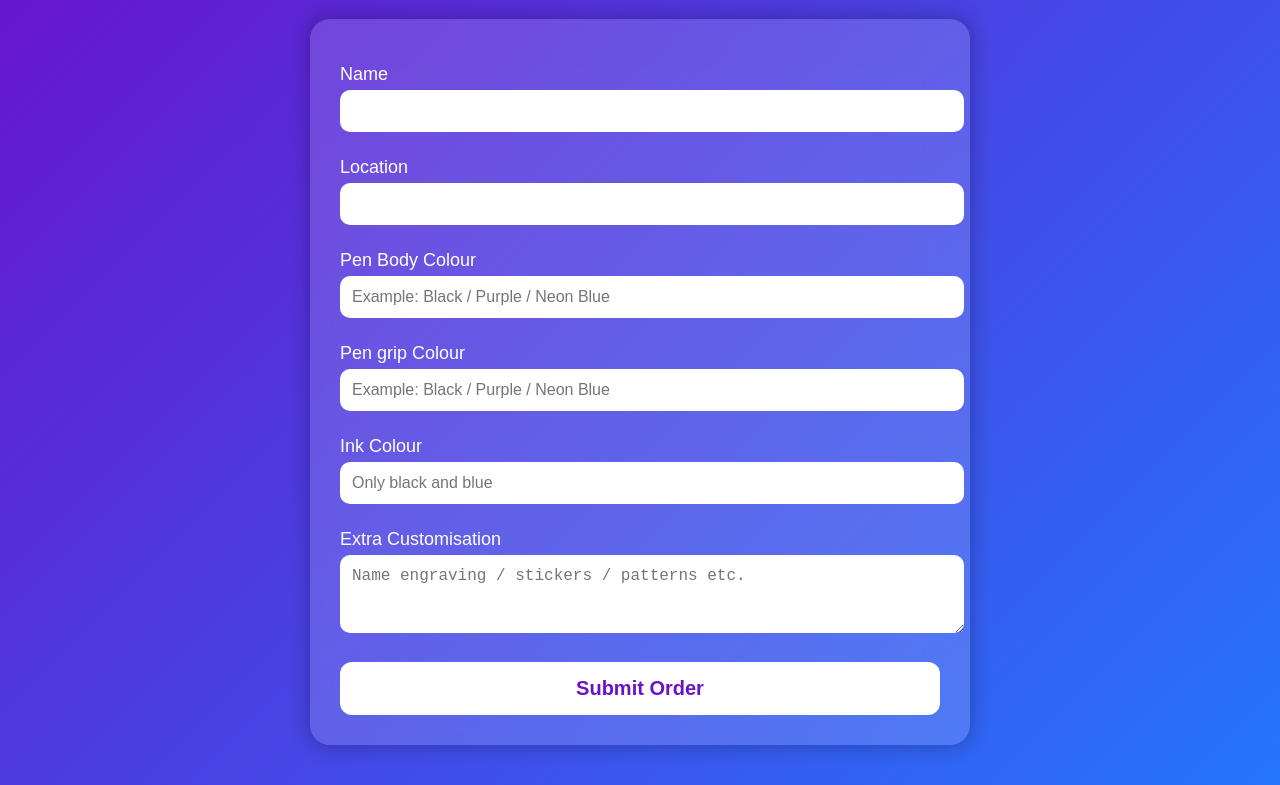
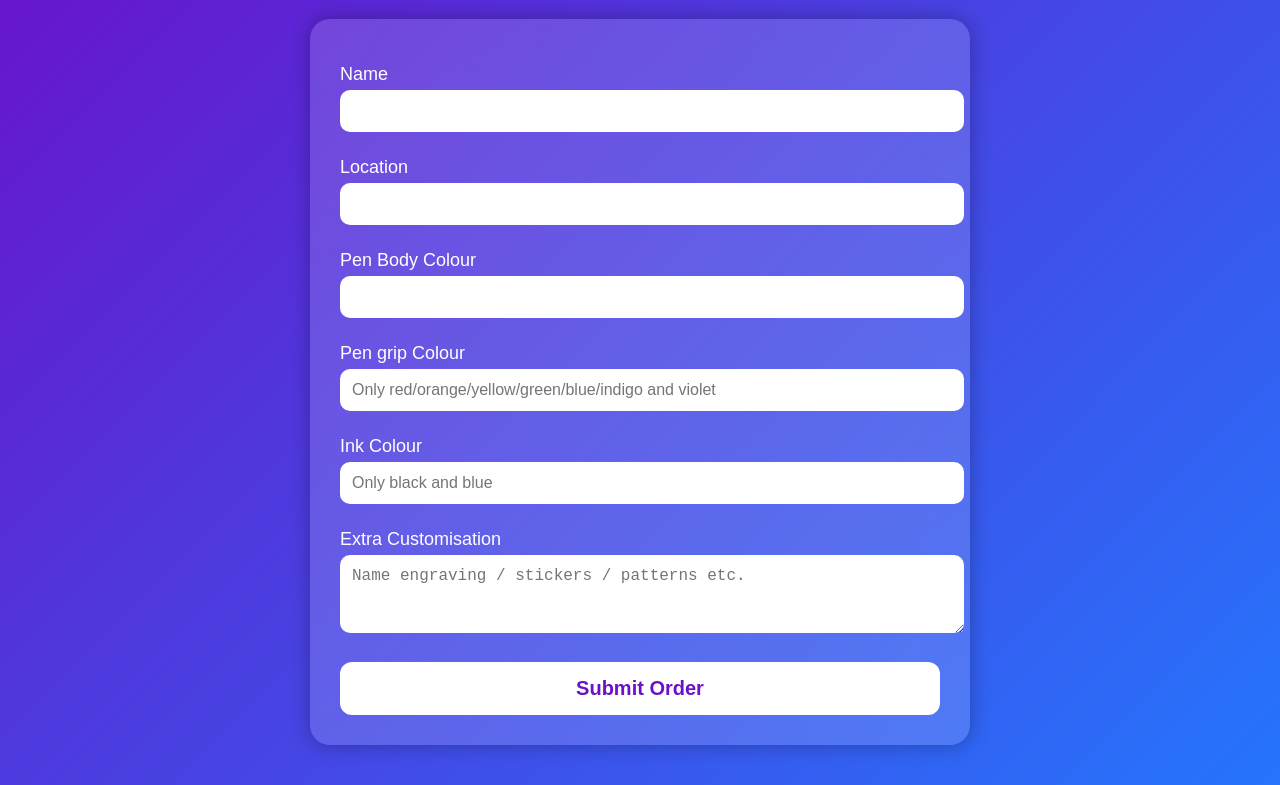
Before and after one commit to nebula-pens/nebulapens, a plain HTML site: page index.html in a window 1280 px wide. Shown: the part 104-889 px from the top of the page. Drawn offline with Linux system fonts and the light colour scheme.

Commit message:
Update index.html

```diff
--- a/index.html
+++ b/index.html
@@ -82,10 +82,10 @@
     <input type="text" name="grade" required>
 
     <label>Pen Body Colour</label>
-    <input type="text" name="bodyColour" placeholder="Example: Black / Purple / Neon Blue" required>
+    <input type="text" name="bodyColour"Only red/orange/yellow/green/blue/indigo/violet/Siver and gold" required>
 
     <label>Pen grip Colour</label>
-    <input type="text" name="bodyColour" placeholder="Example: Black / Purple / Neon Blue" required>
+    <input type="text" name="bodyColour" placeholder="Only red/orange/yellow/green/blue/indigo and violet" required>
 
     <label>Ink Colour</label>
     <input type="text" name="inkColour" placeholder="Only black and blue" required>
```
